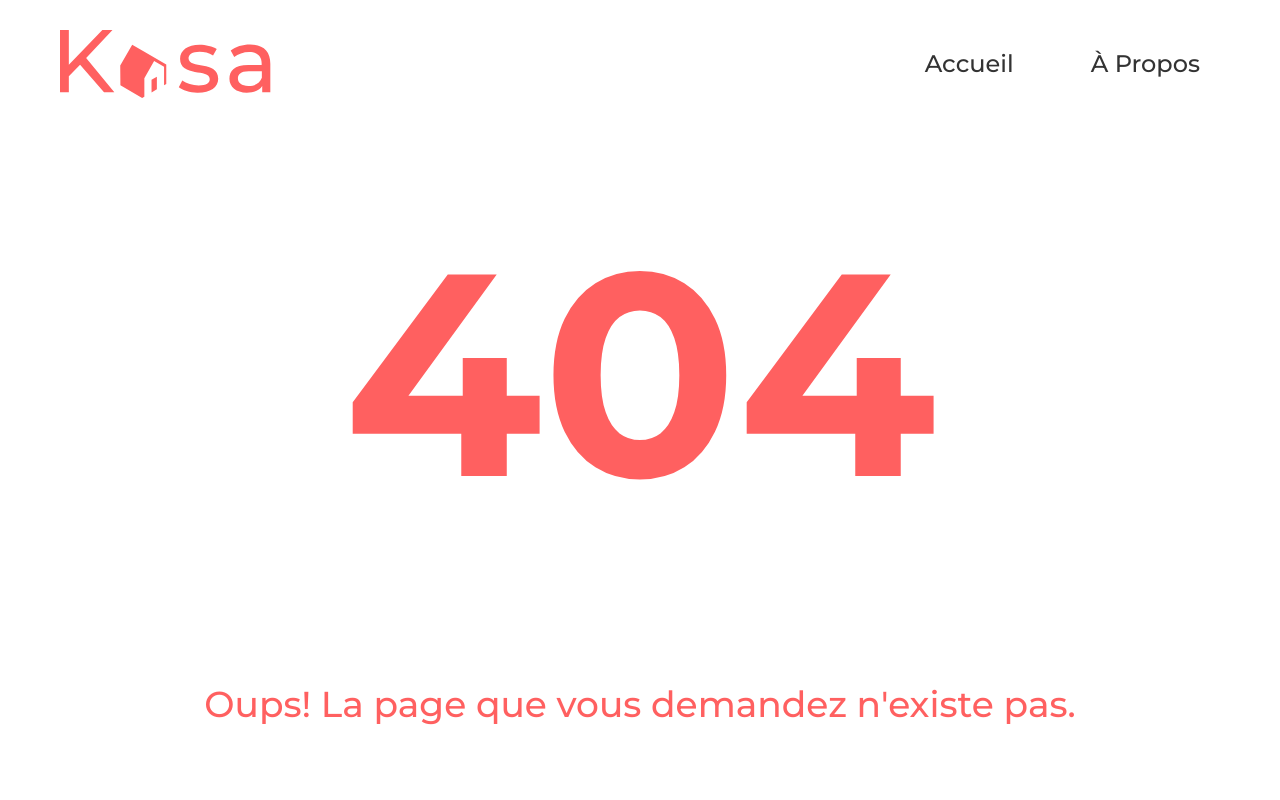
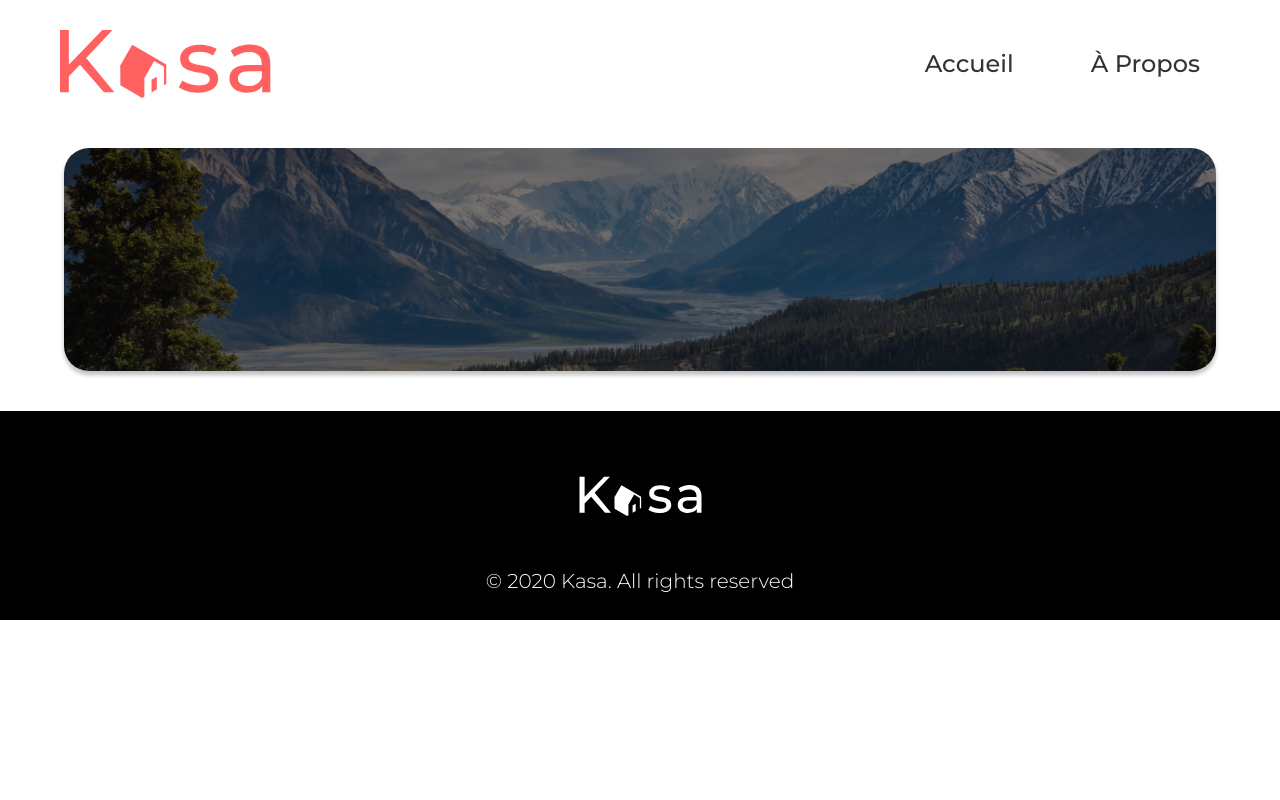
Before and after one commit to enzolp28/Kasa, a React (Vite) app: page / in a window 1280 px wide. Before the commit this address had no page. Shown: the top 800 px of the page. Built offline with nearby package versions, Linux system fonts and the light colour scheme.

Commit message:
page A propos baniere

```diff
--- a/src/composants/baniere.jsx
+++ b/src/composants/baniere.jsx
@@ -1,11 +1,11 @@
 import '../styles/baniere.css';
 
 
-export default function Baniere() {
+export default function Baniere({titre, className}) {
     return (
         <div className="baniere__container">
-            <div className="baniere">
-                <h1 className="baniere__title">Chez vous, partout et ailleurs</h1>
+            <div className={className} >
+                <h1 className="baniere__title">{titre}</h1>
             </div>
         </div>
     )
--- a/src/composants/header.jsx
+++ b/src/composants/header.jsx
@@ -5,7 +5,7 @@ export default function Header() {
     return (
         <div>
             <Nav />
-            <Baniere />
+            <Baniere titre="Chez vous, partout et ailleurs" className="baniere" />
         </div>
     )
 }
--- a/src/main.jsx
+++ b/src/main.jsx
@@ -1,12 +1,14 @@
 import { StrictMode } from 'react'
 import { createRoot } from 'react-dom/client'
 import Home from './pages/Home'
+import Apropos from './pages/A-propos/Apropos'
 import Error from './pages/Error/error.jsx'
 import './index.scss'
 
 createRoot(document.getElementById('root')).render(
   <StrictMode>
-    {/* <Home /> */}
-    <Error />
+    {/* { <Home /> } */}
+    {/* <Error /> */}
+    { <Apropos /> }
   </StrictMode>,
 )
--- /dev/null
+++ b/src/pages/A-propos/Apropos.jsx
@@ -0,0 +1,15 @@
+import './apropos.scss'
+import Nav from '@/composants/nav.jsx';
+import Footer from '@/composants/footer.jsx';
+import Baniere from '../../composants/baniere';
+
+export default function Apropos() {
+    return (
+        <>
+            <Nav />
+            <Baniere className="apropos" />
+            <Footer />
+
+        </>
+    )
+}
--- /dev/null
+++ b/src/pages/A-propos/apropos.scss
@@ -0,0 +1,12 @@
+.apropos {
+    display: flex;
+    justify-content: center;
+    align-items: center;
+    width: 90%;
+    height: 223px;
+    background: linear-gradient(0deg, rgba(11, 11, 11, 0.592), rgba(14, 9, 9, 0.551)), url('../../assets/baniere-apropos.png') no-repeat;
+    background-size: cover;
+    background-position: center;
+    border-radius: 25px;
+    box-shadow: 0px 4px 4px 0px #00000040;
+}
--- a/src/pages/Home/index.jsx
+++ b/src/pages/Home/index.jsx
@@ -14,13 +14,13 @@ function Home() {
   return (
     <>
       <Header />
-        <div className="body">
+      <div className="body">
           <div className="carts-display">
             {logements.map((logement) => (
               <Cart key={logement.id} titre={logement.title} image={logement.cover} url={logement.id}/>
             ))}
           </div>
-        </div>
+      </div>
       <Footer />
     </>
   )
```
Also changed, not shown: src/index.scss (+0 -68 lines), src/assets/baniere-apropos.png (added), 1 other file (tests, documents, lock files or other folders).
